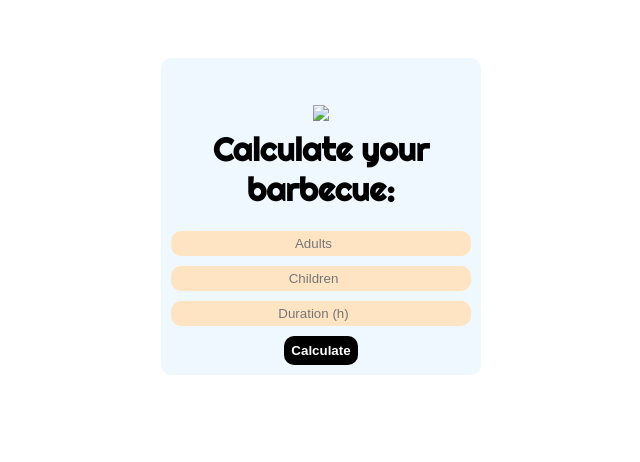
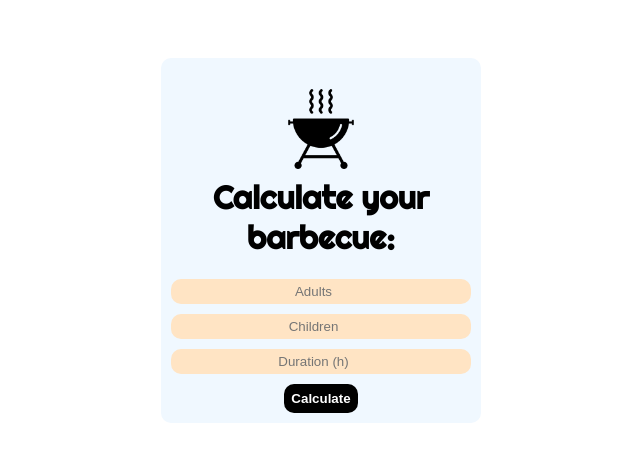
Before and after one commit to lorenagrazy/Babecuemeter, a plain HTML site: page index.html in a window 1280 px wide. Shown: the whole page, without its empty margins (319-959 px from the left). Drawn offline with Linux system fonts and the light colour scheme.

Commit message:
Update files

```diff
--- a/index.html
+++ b/index.html
@@ -13,7 +13,7 @@
 <body>
 
     <div class="container">
-        <h1> <img src="./"> <br> Calculate your barbecue:</h1>
+        <h1> <img src="./churrasco-com-fumaca.png"> <br> Calculate your barbecue:</h1>
         <input id="adultos" name="adultos" type="number" placeholder="Adults">
         <input id="criancas" name="criancas" type="number" placeholder="Children">
         <input id="duracao" name="duracao" type="number" placeholder="Duration (h)">
--- a/script.js
+++ b/script.js
@@ -24,7 +24,7 @@ function calcular() {
     resultado.innerHTML = `<h2>You will need to:</h2>`
     resultado.innerHTML += `<p class="meet">${qdtTotalCarne / 1000} Kgs of Meet</p>`
     resultado.innerHTML += `<p class= "beer">${Math.ceil(qdtTotalCerveja / 355)} Beer Cans</p>`
-    resultado.innerHTML += `<p class="soda">${Math.ceil(qdtTotalBebidas / 2000)} Plastic Bottle 2l Of Drinks</p>`
+    resultado.innerHTML += `<p class="soda">${Math.ceil(qdtTotalBebidas / 2000)} Plastic Bottle 2l Of Drinks </p>`
 
 
 }
```
